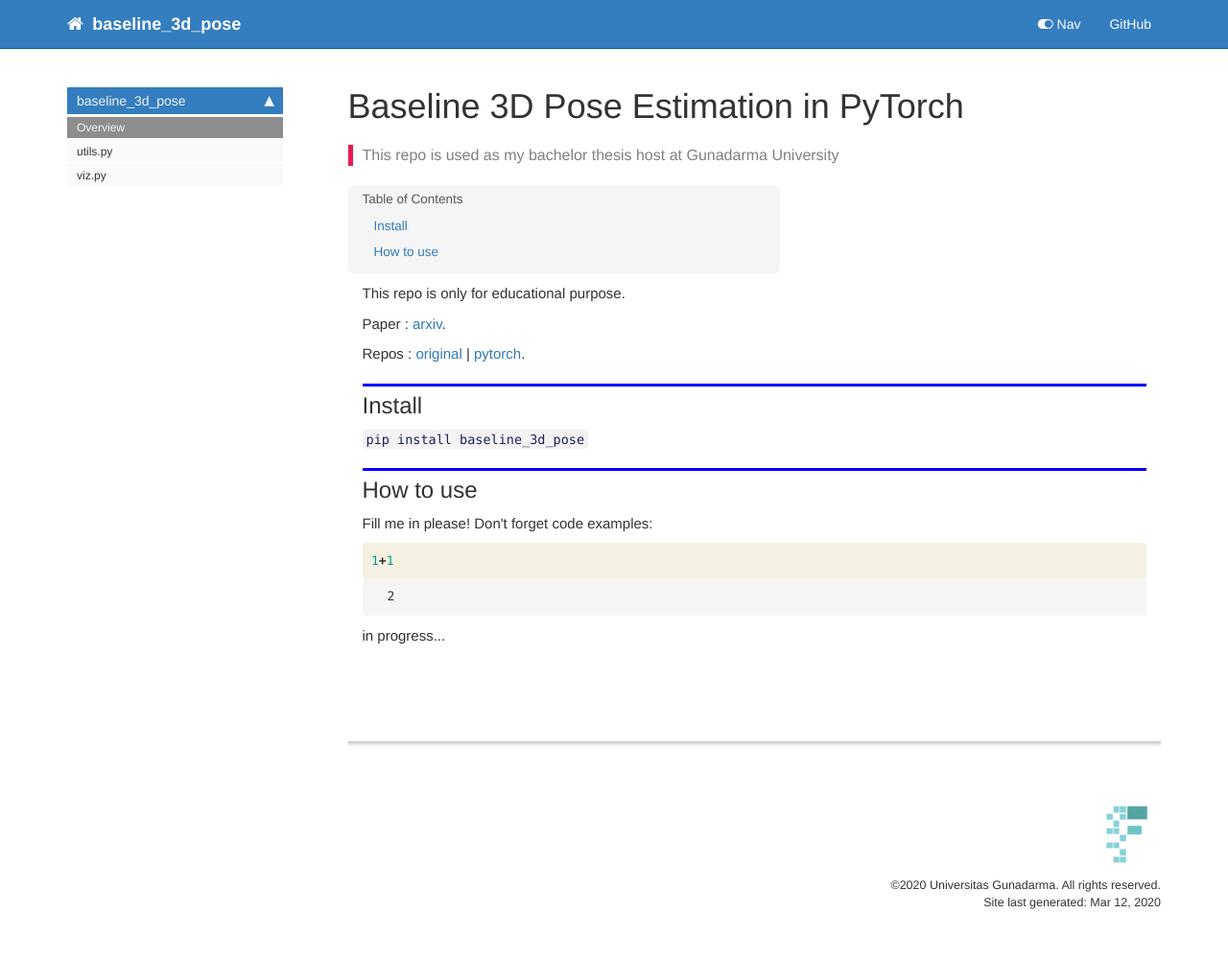
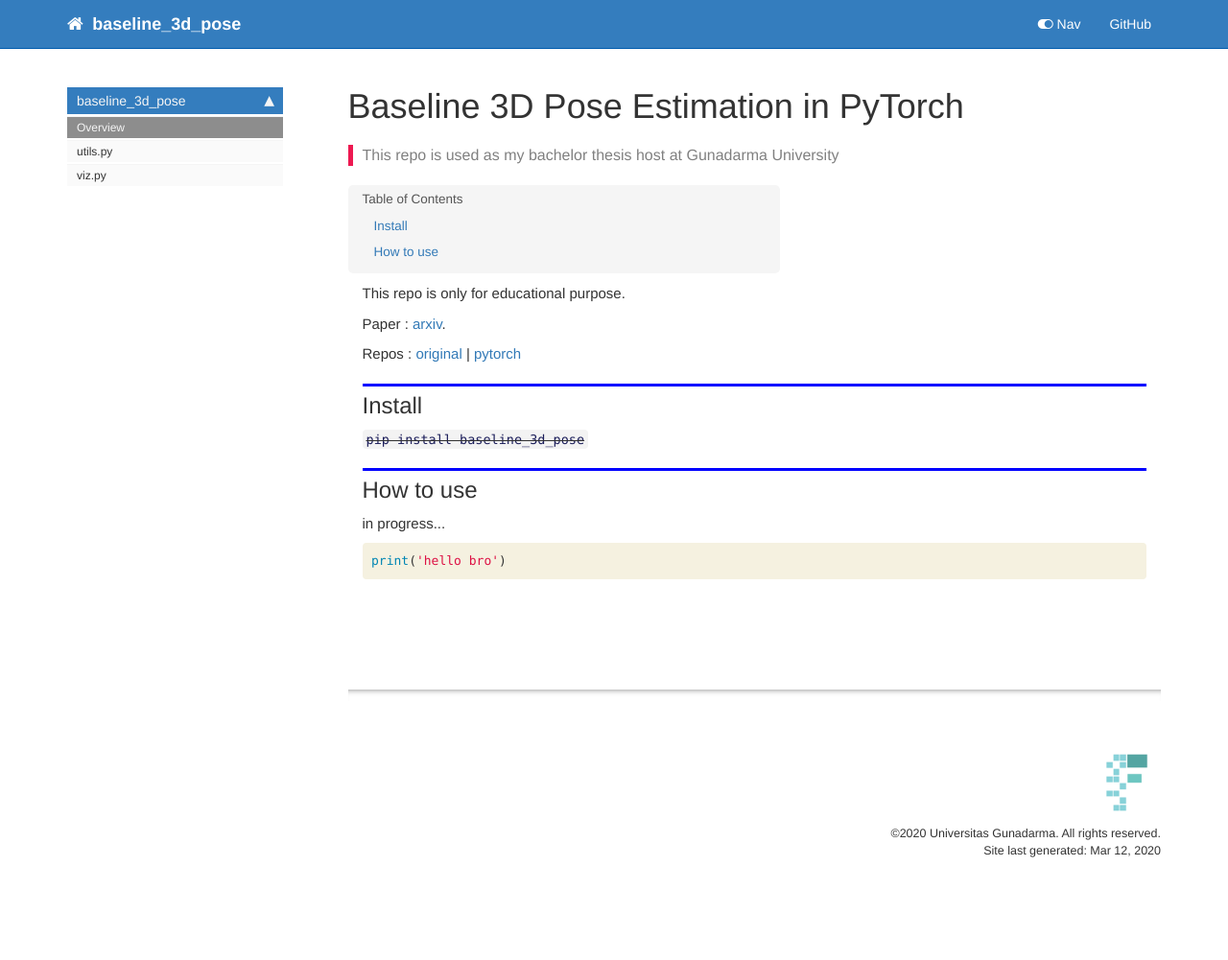
Before and after one commit to denilson020898/baseline_3d_pose, a Jekyll site: the page built from docs/index.html, in a window 1280 px wide. Shown: the whole page at 96% size. Built offline with Jekyll 4.4.1, drawn with Linux system fonts in a browser that asks for light colours; nearby versions of some CDN libraries; comment, search, counter and statistics services are not loaded; after the commit the page ends 947 px from its top, so only the background shows below that.

Commit message:
replace index

```diff
--- a/docs/index.html
+++ b/docs/index.html
@@ -27,7 +27,7 @@ summary: "This repo is used as my bachelor thesis host at Gunadarma University"
 <div class="text_cell_render border-box-sizing rendered_html">
 <p>This repo is only for educational purpose.</p>
 <p>Paper : <a href="https://arxiv.org/abs/1705.03098">arxiv</a>.</p>
-<p>Repos : <a href="https://github.com/una-dinosauria/3d-pose-baseline">original</a> | <a href="https://github.com/weigq/3d_pose_baseline_pytorch">pytorch</a>.</p>
+<p>Repos : <a href="https://github.com/una-dinosauria/3d-pose-baseline">original </a> | <a href="https://github.com/weigq/3d_pose_baseline_pytorch">pytorch</a></p>
 
 </div>
 </div>
@@ -40,7 +40,7 @@ summary: "This repo is used as my bachelor thesis host at Gunadarma University"
 </div>
 <div class="cell border-box-sizing text_cell rendered"><div class="inner_cell">
 <div class="text_cell_render border-box-sizing rendered_html">
-<p><code>pip install baseline_3d_pose</code></p>
+<p><del><code>pip install baseline_3d_pose</code></del></p>
 
 </div>
 </div>
@@ -53,7 +53,7 @@ summary: "This repo is used as my bachelor thesis host at Gunadarma University"
 </div>
 <div class="cell border-box-sizing text_cell rendered"><div class="inner_cell">
 <div class="text_cell_render border-box-sizing rendered_html">
-<p>Fill me in please! Don't forget code examples:</p>
+<p>in progress...</p>
 
 </div>
 </div>
@@ -63,36 +63,13 @@ summary: "This repo is used as my bachelor thesis host at Gunadarma University"
 
 <div class="inner_cell">
     <div class="input_area">
-<div class=" highlight hl-ipython3"><pre><span></span><span class="mi">1</span><span class="o">+</span><span class="mi">1</span>
+<div class=" highlight hl-ipython3"><pre><span></span><span class="nb">print</span><span class="p">(</span><span class="s1">&#39;hello bro&#39;</span><span class="p">)</span>
 </pre></div>
 
     </div>
 </div>
 </div>
 
-<div class="output_wrapper">
-<div class="output">
-
-<div class="output_area">
-
-
-
-<div class="output_text output_subarea output_execute_result">
-<pre>2</pre>
-</div>
-
-</div>
-
-</div>
-</div>
-
-</div>
-<div class="cell border-box-sizing text_cell rendered"><div class="inner_cell">
-<div class="text_cell_render border-box-sizing rendered_html">
-<p>in progress...</p>
-
-</div>
-</div>
 </div>
     {% endraw %}
 </div>
```
Also changed, not shown: README.md, 3 other files.
